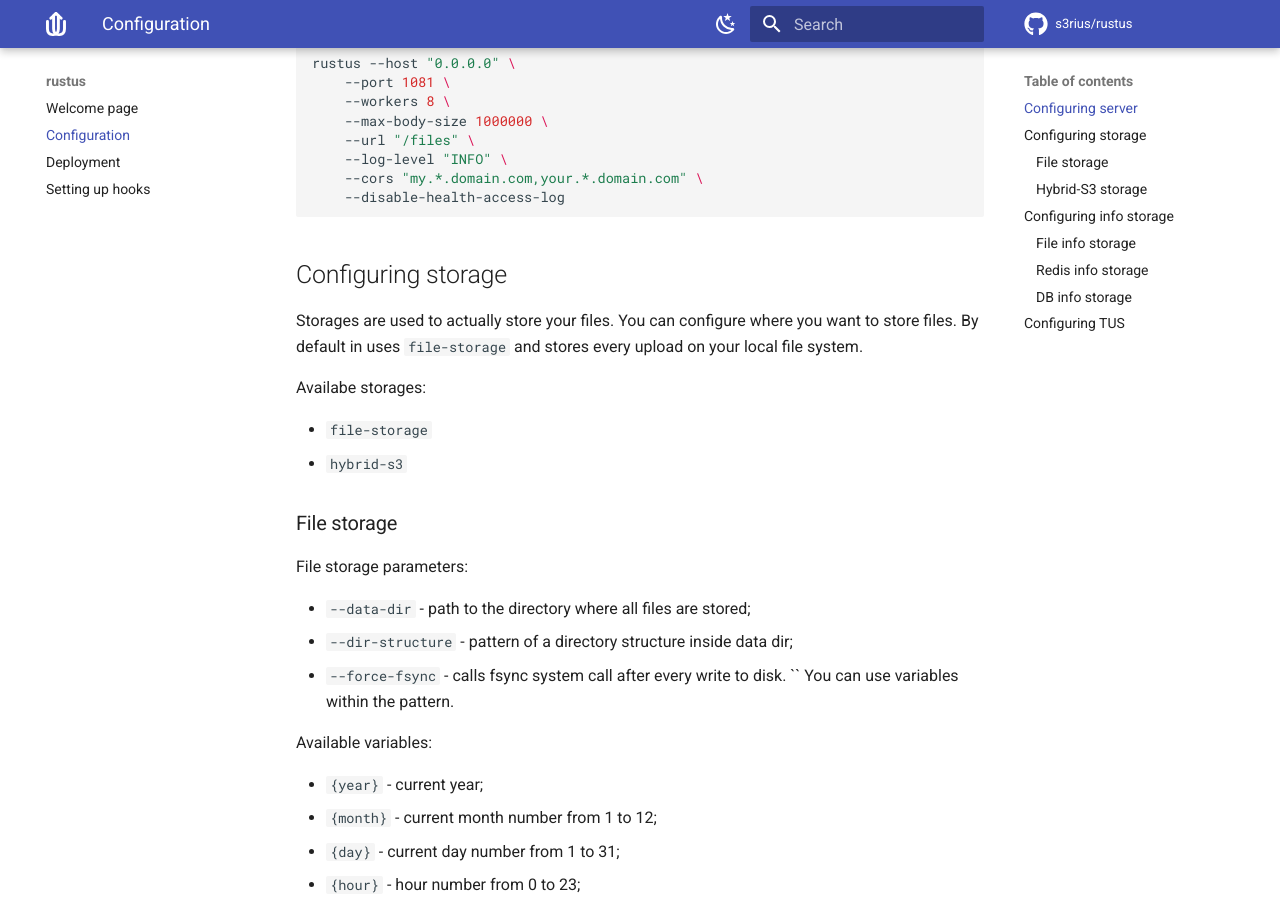
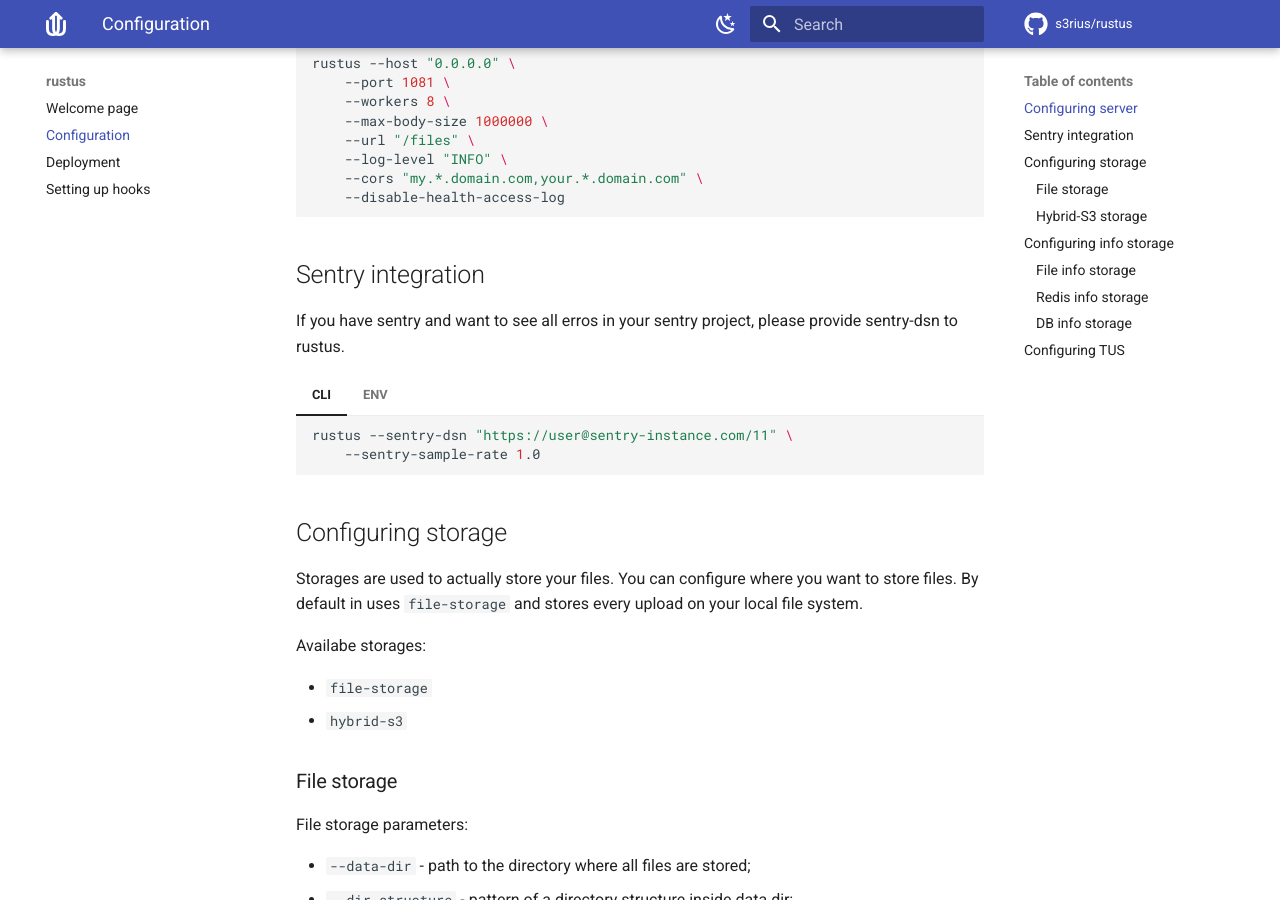
Before and after one commit to s3rius/rustus, an MkDocs documentation site: the page built from docs/configuration.md, in a window 1280 px wide and 900 px high, scrolled down 790 px. Built offline with MkDocs 1.6.1 and Material for MkDocs 9.7.7, drawn with Linux system fonts in a browser that asks for light colours; comment, search, counter and statistics services are not loaded.

Commit message:
Fixed docs for sentry.
Signed-off-by: Pavel Kirilin <win10@list.ru>

````diff
--- a/docs/configuration.md
+++ b/docs/configuration.md
@@ -58,6 +58,26 @@ Also you can disable access log for `/health` endpoint, by using `--disable-heal
     ```
 
 
+## Sentry integration
+
+If you have sentry and want to see all erros in your sentry project,
+please provide sentry-dsn to rustus.
+
+=== "CLI"
+
+    ``` bash
+    rustus --sentry-dsn "https://user@sentry-instance.com/11" \
+        --sentry-sample-rate 1.0
+    ```
+
+=== "ENV"
+
+    ``` bash
+    export RUSTUS_SENTRY_DSN="https://user@sentry-instance.com/11"
+    export RUSTUS_SENTRY_SAMPLE_RATE="1.0"
+
+    rustus
+    ```
 
 
 ## Configuring storage
````
Also changed, not shown: 1 other file.
